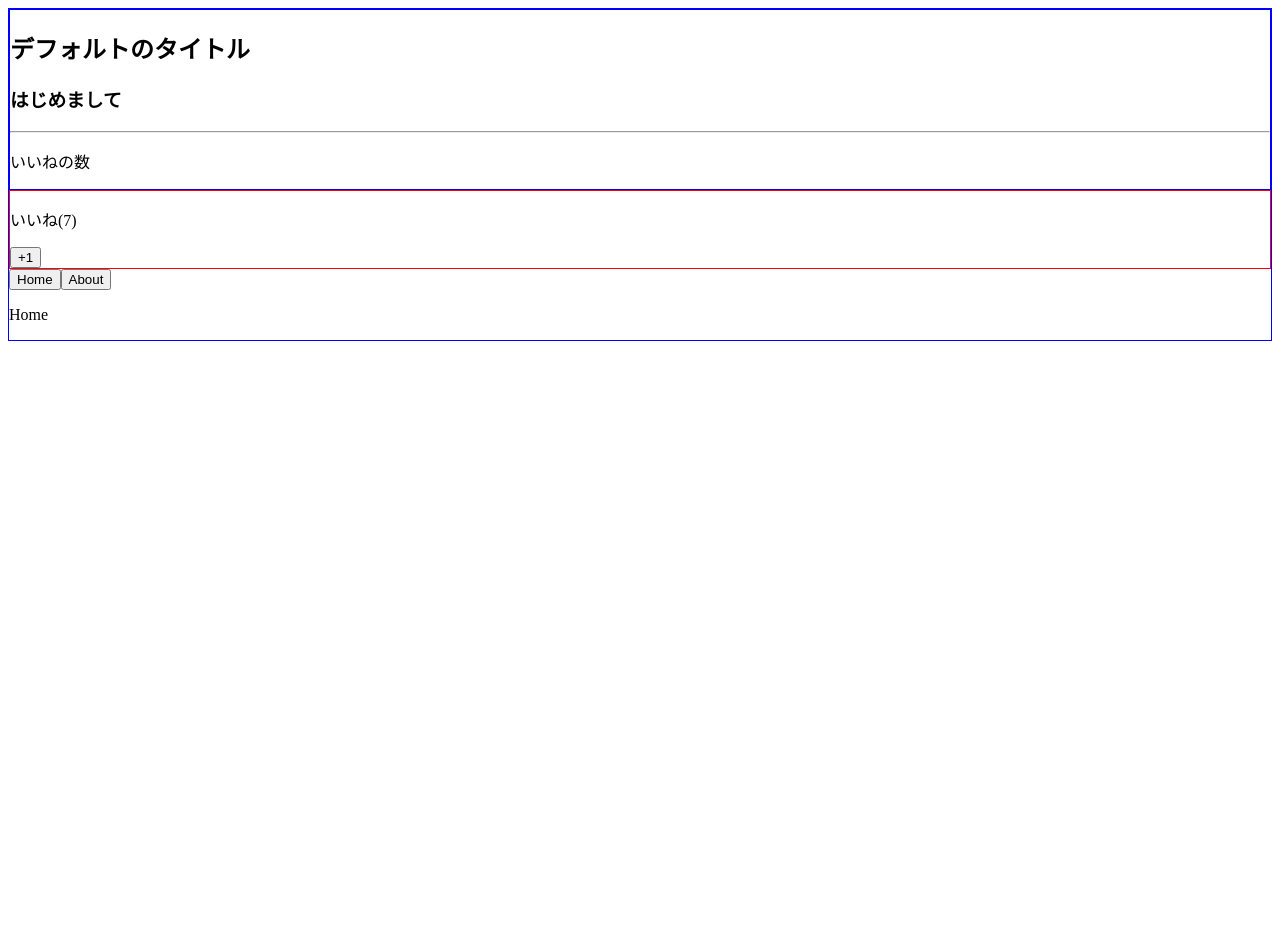
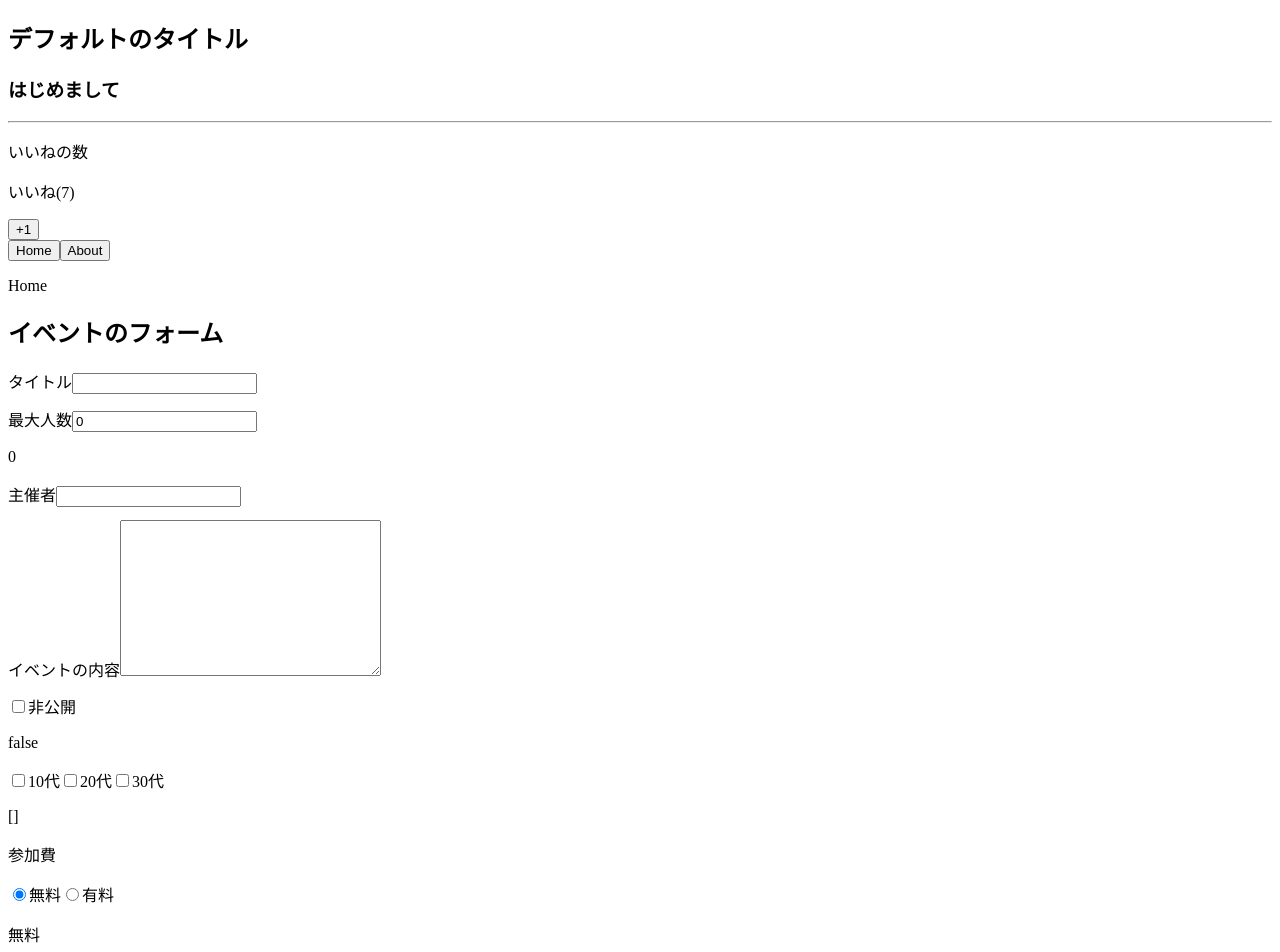
Before and after one commit to maitamin/vue-practice, a Vue app: page / in a window 1280 px wide. Shown: the top 952 px of the page. Before the commit the page ends 800 px from the top, so only its background shows below. Built offline with nearby package versions, Linux system fonts and the light colour scheme.

Commit message:
v-modelいろいろ。

```diff
--- a/src/App.vue
+++ b/src/App.vue
@@ -11,6 +11,85 @@
     <keep-alive>
       <component :is="currentComponent"></component>
     </keep-alive>
+    <div>
+      <h2>イベントのフォーム</h2>
+      <EventTitle v-model="eventData.title"></EventTitle>
+      <label for="maxNumber">最大人数</label>
+      <input
+        id="maxNumber"
+        type="number"
+        v-model.number="eventData.maxNumber"
+      >
+
+      <p>{{ eventData.maxNumber }}</p>
+      <label for="host">主催者</label>
+      <input
+        id="host"
+        type="text"
+        v-model.trim="eventData.host"
+      >
+      <pre>{{ eventData.host }}</pre>
+
+      <label for="detail">イベントの内容</label>
+      <textarea
+        id="detail"
+        cols="30"
+        rows="10"
+        v-model="eventData.detail">
+      </textarea>
+      <pre>{{ eventData.detail }}</pre>
+
+      <input
+        type="checkbox"
+        id="isPrivate"
+        v-model="eventData.isPrivate"
+      >
+      <label for="isPrivate">非公開</label>
+      <p>{{ eventData.isPrivate }}</p>
+
+      <input
+        type="checkbox"
+        id="10"
+        value="10代"
+        v-model="eventData.target">
+      <label for="10">10代</label>
+      <input
+        type="checkbox"
+        id="20"
+        value="20代"
+        v-model="eventData.target">
+      <label for="20">20代</label>
+      <input
+        type="checkbox"
+        id="30"
+        value="30代"
+        v-model="eventData.target">
+      <label for="30">30代</label>
+      <p>{{ eventData.target }}</p>
+
+      <p>参加費</p>
+      <input
+        type="radio"
+        id="free"
+        value="無料"
+        v-model="eventData.price">
+      <label for="free">無料</label>
+      <input
+        type="radio"
+        id="paid"
+        value="有料 "
+        v-model="eventData.price">
+      <label for="paid">有料</label>
+      <p>{{ eventData.price }}</p>
+
+      <p>開催場所</p>
+      <select v-model="eventData.location" multiple>
+        <option v-for="location in locations" :key="location">
+          {{ location }}
+        </option>
+      </select>
+      <p>{{ eventData.location }}</p>
+    </div>
   </div>
 </template>
 
@@ -18,18 +97,31 @@
 import LikeHeader from './components/LikeHeader';
 import About from './components/About';
 import Home from './components/Home';
+import EventTitle from './components/EventTitle';
 
 export default {
   data() {
     return {
       number: 14,
-      currentComponent: "Home"
+      currentComponent: "Home",
+      locations: ["東京", "大阪", "名古屋"],
+      eventData: {
+        title: "",
+        maxNumber: 0,
+        host: "",
+        detail: "",
+        isPrivate: false,
+        target: [],
+        price: "無料",
+        location: [],
+      }
     };
   },
   components: {
     LikeHeader,
     About,
     Home,
+    EventTitle,
   },
   methods: {
     incrementNumber(value) {
@@ -43,8 +135,8 @@
 <style scoped>
   /* h1 {
     color: red;
-  } */
+  }
   div {
     border: 1px solid blue;
-  }
+  } */
 </style>
--- a/src/components/About.vue
+++ b/src/components/About.vue
@@ -7,14 +7,14 @@
 
 <script>
 export default {
-  destroyed() {
-    console.log("destroyed");
-  },
-  deactivated() {
-    console.log("deactivated");
-  },
-  activated() {
-    console.log("activated");
-  },
+  // destroyed() {
+  //   console.log("destroyed");
+  // },
+  // deactivated() {
+  //   console.log("deactivated");
+  // },
+  // activated() {
+  //   console.log("activated");
+  // },
 }
 </script>
--- /dev/null
+++ b/src/components/EventTitle.vue
@@ -0,0 +1,18 @@
+<template>
+  <div>
+    <label for="title">タイトル</label>
+    <input
+      id="title"
+      type="text"
+      :value="value"
+      @input="$emit('input', $event.target.value)"
+    >
+    <pre>{{ value }}</pre>
+  </div>
+</template>
+
+<script>
+export default {
+  props: ["value"],
+};
+</script>
--- a/src/components/LikeNumber.vue
+++ b/src/components/LikeNumber.vue
@@ -27,7 +27,7 @@
 </script>
 
 <style scoped>
-  div {
+  /* div {
     border: 1px solid red;
-  }
+  } */
 </style>
```
